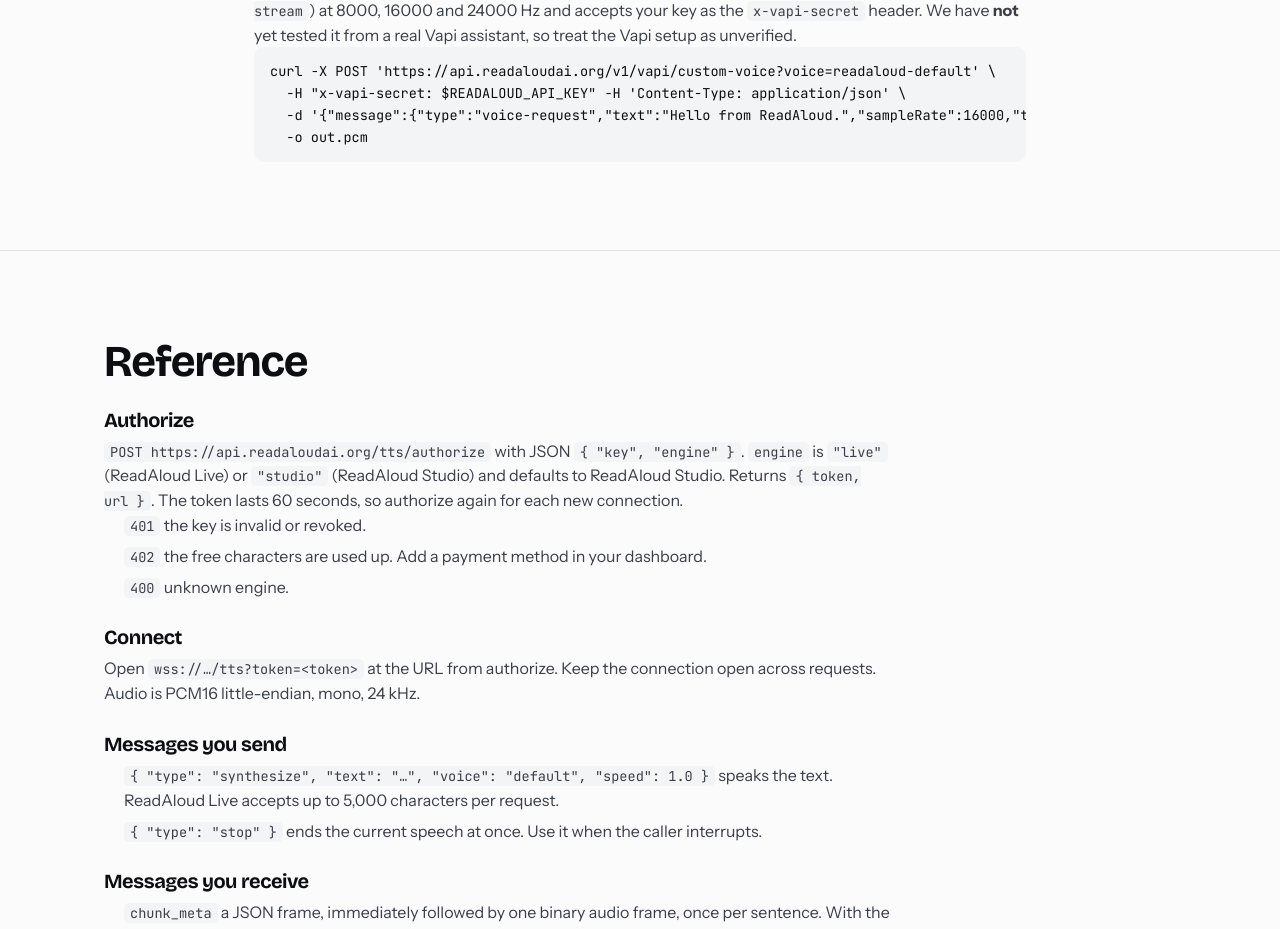
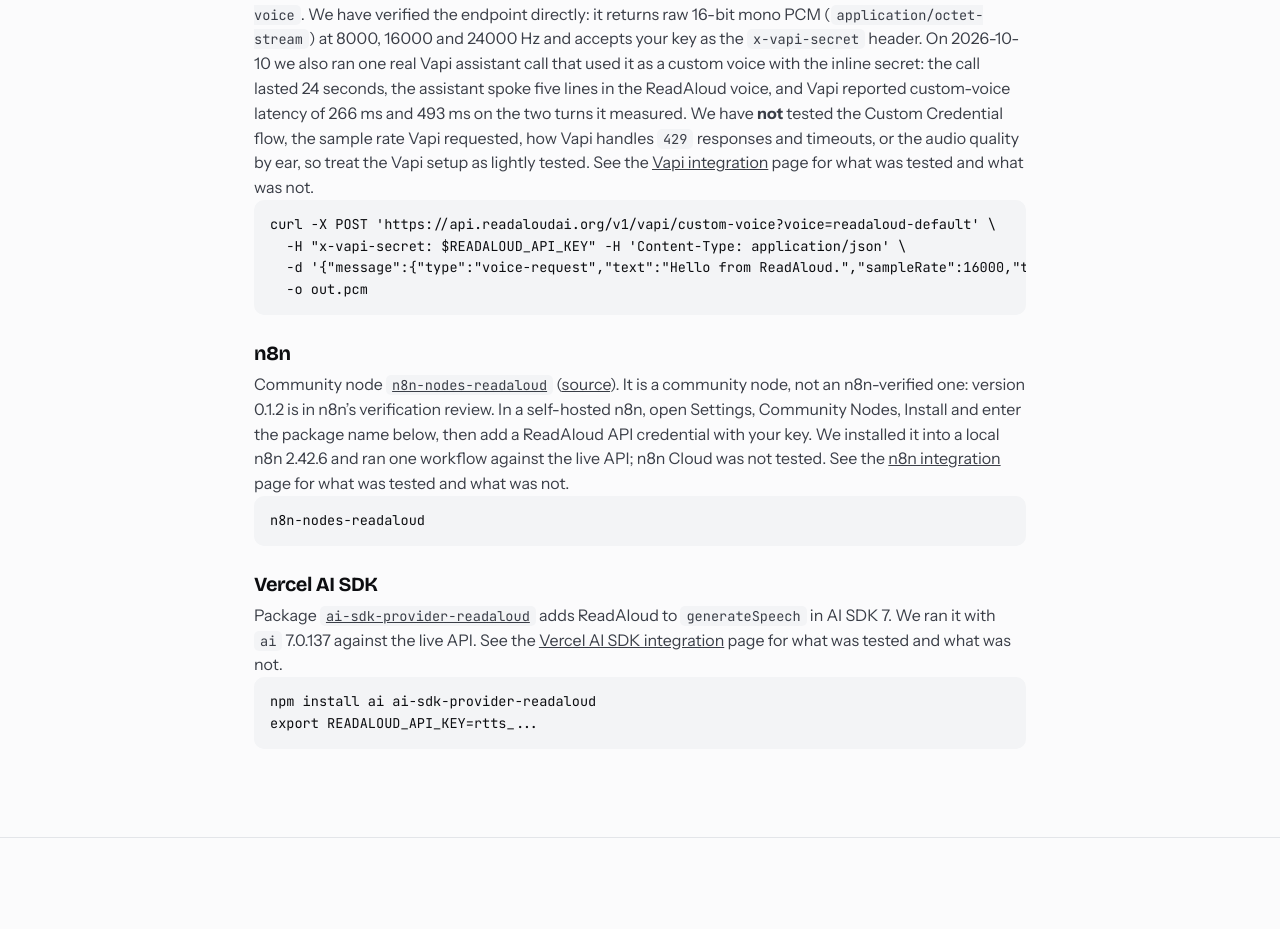
Before and after one commit to tsushanth/ListenAI, a Next.js app in the folder web/: page /developers in a window 1280 px wide. Shown: the part 5020-5949 px from the top of the page. Built offline with nearby package versions, Linux system fonts and the light colour scheme; no server answers.

Commit message:
Developers page: Vapi real-call wording, n8n node and Vercel AI SDK provider
Co-Authored-By: Claude Sonnet 5.5 <noreply@anthropic.com>

```diff
--- a/web/src/app/developers/page.tsx
+++ b/web/src/app/developers/page.tsx
@@ -5,6 +5,15 @@ import CodeTabs from '@/components/ra/CodeTabs'
 import DeveloperApiSection from '@/components/DeveloperApiSection'
 import VoiceStudioLink from '@/components/ra/VoiceStudioLink'
 import VoiceCloningDocs from '@/components/ra/VoiceCloningDocs'
+import publish from '../../content/publish.json'
+import { isPublished } from '@/lib/seoLibrary/publish'
+
+// An /integrations page is linked from here only once it is listed in src/content/publish.json (the same list that decides what is indexed).
+const integrationHref = (slug: string): string | null => (isPublished(publish as { published: string[] }, 'integration', slug) ? `/integrations/${slug}` : null)
+const integrationLink = (slug: string, label: string) => {
+  const href = integrationHref(slug)
+  return href ? <> See the <Link href={href} style={{ textDecoration: 'underline' }}>{label}</Link> page for what was tested and what was not.</> : null
+}
 
 export const metadata = {
   title: 'Voice API - ReadAloud AI',
@@ -132,7 +141,7 @@ fs.writeFileSync('hello.mp3', Buffer.from(await res.arrayBuffer()))`}</code></pr
           <div className="ra-wrap ra-narrow ra-ref" style={{ maxWidth: 820 }}>
             <h2>Integrations</h2>
             <p className="ra-lede" style={{ marginBottom: 16 }}>
-              Plugins for voice-agent frameworks. Both are written and maintained by ReadAloud, are MIT licensed, and read your key from <code>READALOUD_API_KEY</code>. They can output 8&nbsp;kHz audio for phone calls, and interrupting the agent stops generation.
+              Plugins and packages for voice-agent frameworks and automation tools. The Pipecat and LiveKit plugins are written and maintained by ReadAloud, are MIT licensed, and read your key from <code>READALOUD_API_KEY</code>. They can output 8&nbsp;kHz audio for phone calls, and interrupting the agent stops generation.
             </p>
 
             <h3 id="pipecat">Pipecat</h3>
@@ -162,11 +171,20 @@ session = AgentSession(
 )`}</code></pre>
 
             <h3 id="vapi">Vapi</h3>
-            <p>Vapi can call ReadAloud as a custom voice at <code>POST https://api.readaloudai.org/v1/vapi/custom-voice</code>. We have verified the endpoint directly: it returns raw 16-bit mono PCM (<code>application/octet-stream</code>) at 8000, 16000 and 24000 Hz and accepts your key as the <code>x-vapi-secret</code> header. We have <b>not</b> yet tested it from a real Vapi assistant, so treat the Vapi setup as unverified.</p>
+            <p>Vapi can call ReadAloud as a custom voice at <code>POST https://api.readaloudai.org/v1/vapi/custom-voice</code>. We have verified the endpoint directly: it returns raw 16-bit mono PCM (<code>application/octet-stream</code>) at 8000, 16000 and 24000 Hz and accepts your key as the <code>x-vapi-secret</code> header. On 2026-10-10 we also ran one real Vapi assistant call that used it as a custom voice with the inline secret: the call lasted 24 seconds, the assistant spoke five lines in the ReadAloud voice, and Vapi reported custom-voice latency of 266&nbsp;ms and 493&nbsp;ms on the two turns it measured. We have <b>not</b> tested the Custom Credential flow, the sample rate Vapi requested, how Vapi handles <code>429</code> responses and timeouts, or the audio quality by ear, so treat the Vapi setup as lightly tested.{integrationLink('vapi', 'Vapi integration')}</p>
             <pre style={{ overflowX: 'auto' }}><code>{`curl -X POST 'https://api.readaloudai.org/v1/vapi/custom-voice?voice=readaloud-default' \\
   -H "x-vapi-secret: $READALOUD_API_KEY" -H 'Content-Type: application/json' \\
   -d '{"message":{"type":"voice-request","text":"Hello from ReadAloud.","sampleRate":16000,"timestamp":1}}' \\
   -o out.pcm`}</code></pre>
+
+            <h3 id="n8n">n8n</h3>
+            <p>Community node <a href="https://www.npmjs.com/package/n8n-nodes-readaloud" style={{ textDecoration: 'underline' }}><code>n8n-nodes-readaloud</code></a> (<a href="https://github.com/tsushanth/n8n-nodes-readaloud" style={{ textDecoration: 'underline' }}>source</a>). It is a community node, not an n8n-verified one: version 0.1.2 is in n8n&rsquo;s verification review. In a self-hosted n8n, open Settings, Community Nodes, Install and enter the package name below, then add a ReadAloud API credential with your key. We installed it into a local n8n 2.42.6 and ran one workflow against the live API; n8n Cloud was not tested.{integrationLink('n8n', 'n8n integration')}</p>
+            <pre style={{ overflowX: 'auto' }}><code>{`n8n-nodes-readaloud`}</code></pre>
+
+            <h3 id="vercel-ai-sdk">Vercel AI SDK</h3>
+            <p>Package <a href="https://www.npmjs.com/package/ai-sdk-provider-readaloud" style={{ textDecoration: 'underline' }}><code>ai-sdk-provider-readaloud</code></a> adds ReadAloud to <code>generateSpeech</code> in AI SDK 7. We ran it with <code>ai</code> 7.0.137 against the live API.{integrationLink('vercel-ai-sdk', 'Vercel AI SDK integration')}</p>
+            <pre style={{ overflowX: 'auto' }}><code>{`npm install ai ai-sdk-provider-readaloud
+export READALOUD_API_KEY=rtts_...`}</code></pre>
           </div>
         </section>
 
```
